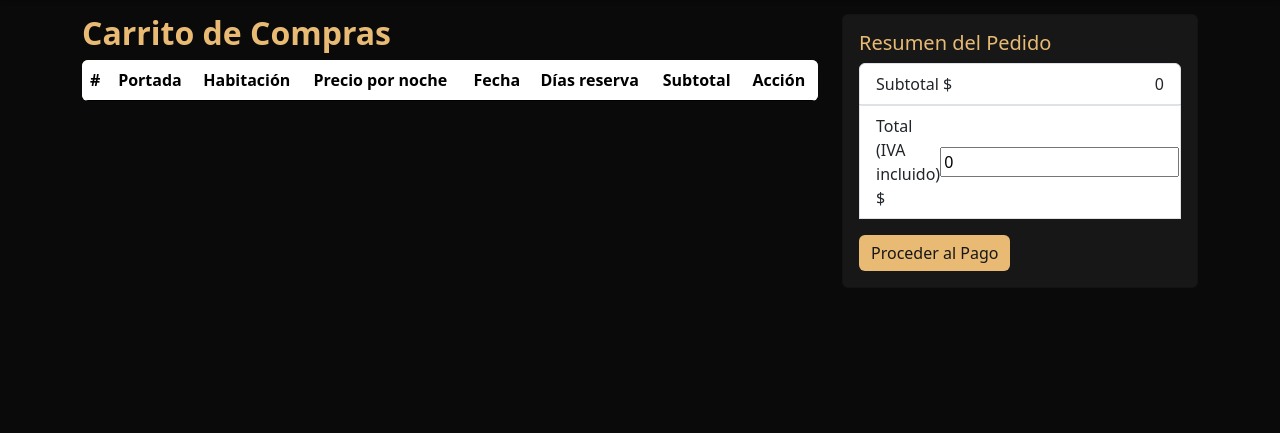
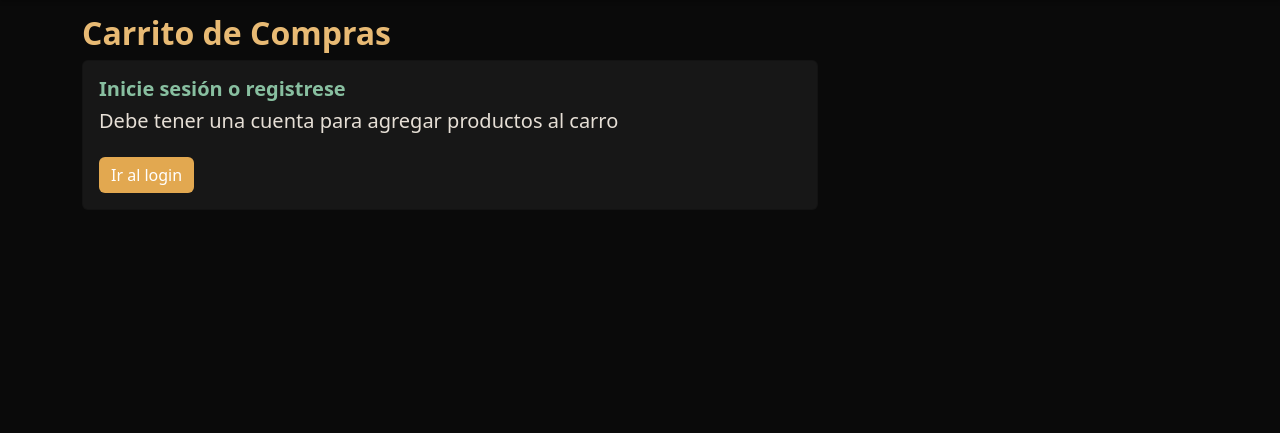
Before and after one commit to anna-hc/NovaVeranum, a Django app: page /carrito/ver in a window 1280 px wide. Shown: the part 130-563 px from the top of the page. Run offline with Django 5.2, Linux system fonts and the light colour scheme; lists and menus that the app fills with data are empty; some libraries are stand-ins or nearby versions.

Commit message:
fix carro login

```diff
--- a/M2A/Store/templates/carrito.html
+++ b/M2A/Store/templates/carrito.html
@@ -11,7 +11,7 @@
         <div class="row">
           <div class="col-lg-8">
             <h2 style="color: #E8BA74; font-weight: bold">Carrito de Compras</h2>
-  {% comment %} {% if user.is_authenticated %} {% endcomment %}
+  {% if user.is_authenticated %}
             <table class="table" id="carro">
               <thead>
                 <tr>
@@ -68,19 +68,19 @@
               </div>
             </div>
           </div>
-  {% comment %} {% else %}
+{% else %}
       <div class="col">
         <div class="card">
           <div class="card-body">
-            <h5 class="card-title" style="color: #b0bdf8; font-weight:bold">Inicie sesión o registrese</h5>
-            <h5 class="card-title" style="color: #b0bdf8;">Debe tener una cuenta para agregar productos al carro</h5>
+            <h5 class="card-title" style="color: #88BFA0; font-weight:bold">Inicie sesión o registrese</h5>
+            <h5 class="card-title" style="color: #e6dfd6;">Debe tener una cuenta para agregar productos al carro</h5>
             <a href="{% url 'login' %}">
-              <button class="btn btn-primary btn-block mt-3" style="background-color: #11ced0;">Ir al login</button>
+              <button class="btn btn-primary btn-block mt-3" style="background-color: #E2A850; color: 0a0a0a; border:none;">Ir al login</button>
             </a>
           </div>
         </div>
       </div>
-  {% endif %} {% endcomment %}
+  {% endif %}
         </div>
       </div>
       <div class="container-fluid d-flex flex-column min-vh-100" style="padding: 0;">
--- a/M2A/Store/views.py
+++ b/M2A/Store/views.py
@@ -76,6 +76,7 @@ def plantilla(request):
     return render(request, 'plantilla_base.html', {})
 
 
+@login_required
 def agregarHabCarro(request, idHab):
     context = {}
     if request.method == 'POST':
```
Also changed, not shown: M2A/db.sqlite3.
